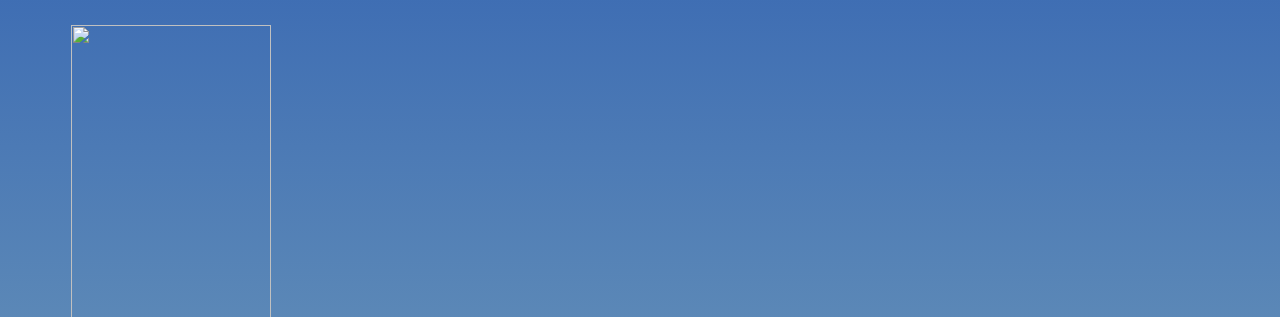
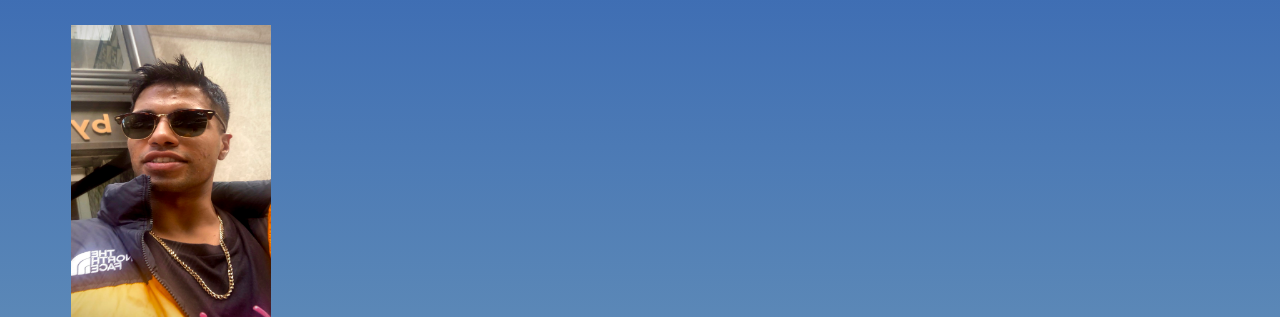
Before and after one commit to AaronMatto/My-Profile, a plain HTML site: page index.html in a window 1280 px wide. Shown: the part 126-443 px from the top of the page. Drawn offline with Linux system fonts and the light colour scheme; the site is published under a folder, as on GitHub Pages, so addresses that start at the root find nothing; a web font is replaced by a local one.

Commit message:
image path

```diff
--- a/index.html
+++ b/index.html
@@ -18,7 +18,7 @@
 <body>
   <div class="header-card container">
     <h1>My silly profile!!🤗</h1>
-    <img src=/images/me.jpg id="me">
+    <img src=images/me.jpg id="me">
     <p id="me-caption">Chillin'</p>
   </div>
 
```
